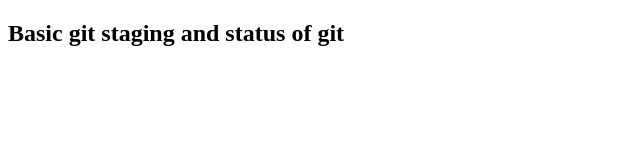
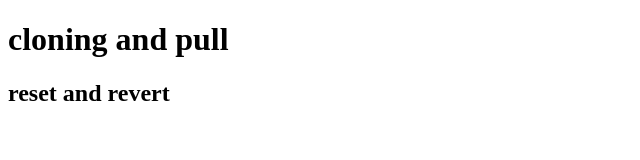
Before and after one commit to bharathan2003/3_assignment_git, a plain HTML site: page index.html in a window 1280 px wide. Shown: the whole page, without its empty margins (0-640 px from the left). Drawn offline with Linux system fonts and the light colour scheme.

Commit message:
Update index.html

```diff
--- a/index.html
+++ b/index.html
@@ -3,9 +3,10 @@
 <head>
     <meta charset="UTF-8">
     <meta name="viewport" content="width=device-width, initial-scale=1.0">
-    <title>Assignment 3</title>
+    <title>Assignment </title>
 </head>
 <body>
-    <h2>Basic git staging and status of git </h2>
+    <h1>cloning and pull</h1>
+    <h2>reset and revert</h2>
 </body>
 </html>
```
